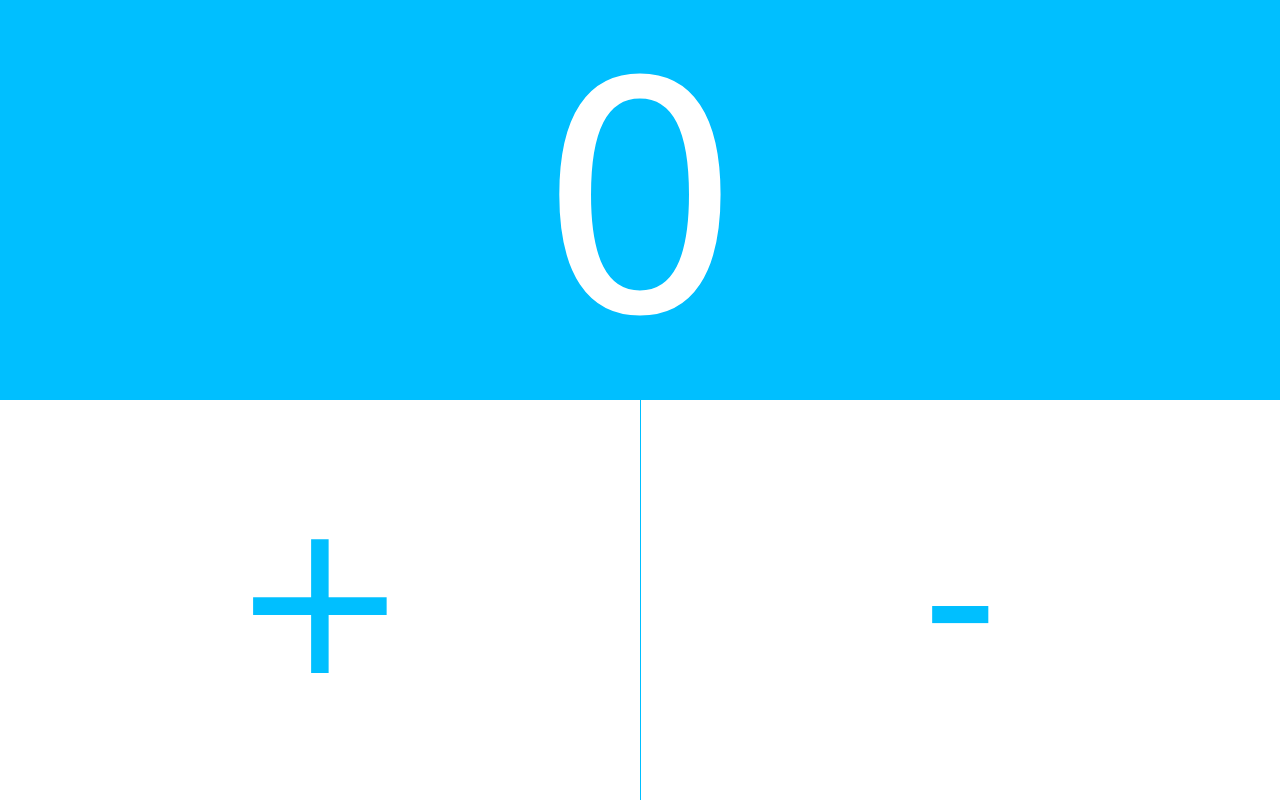
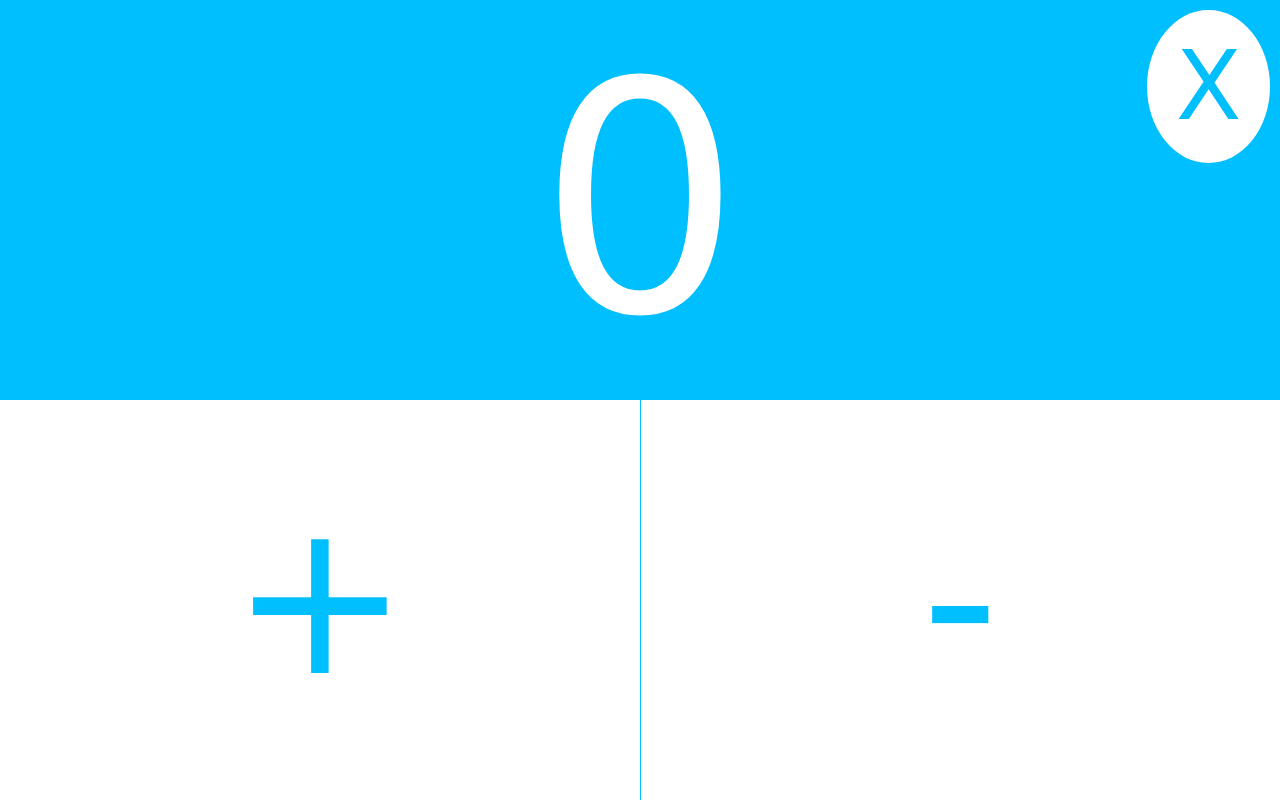
Before and after one commit to GDownes/lightcounter, a plain HTML site: page index.html in a window 1280 px wide. Drawn offline with Linux system fonts and the light colour scheme.

Commit message:
Add reset button

```diff
--- a/css/custom.css
+++ b/css/custom.css
@@ -54,3 +54,20 @@ html, body {
     color: #008FFF;
     cursor: pointer;
 }
+
+#clear {
+    position: absolute;
+    right: 0;
+    top: 0;
+    background: #FFF;
+    color: #00BFFF;
+    font-size: 0.3em;
+    padding: 0.3em;
+    margin: 0.1em;
+    border-radius: 50%;
+}
+
+#clear:hover {
+    color: #008FFF;
+    cursor: pointer;
+}
--- a/index.html
+++ b/index.html
@@ -10,6 +10,7 @@
     <body>
         <div class="counter">
             <div class="count">
+                <div id="clear">X</div>
                 <div class="center">
                     <div id="countValue"></div>
                 </div>
--- a/js/main.js
+++ b/js/main.js
@@ -11,5 +11,9 @@ $(function () {
         count = count - 1;
         $("#countValue").text(count);
     });
+    $("#clear").on("click", function () {
+        count = 0;
+        $("#countValue").text(count);
+    });
     document.body.onmousedown = function () { return false; }
 });
```
